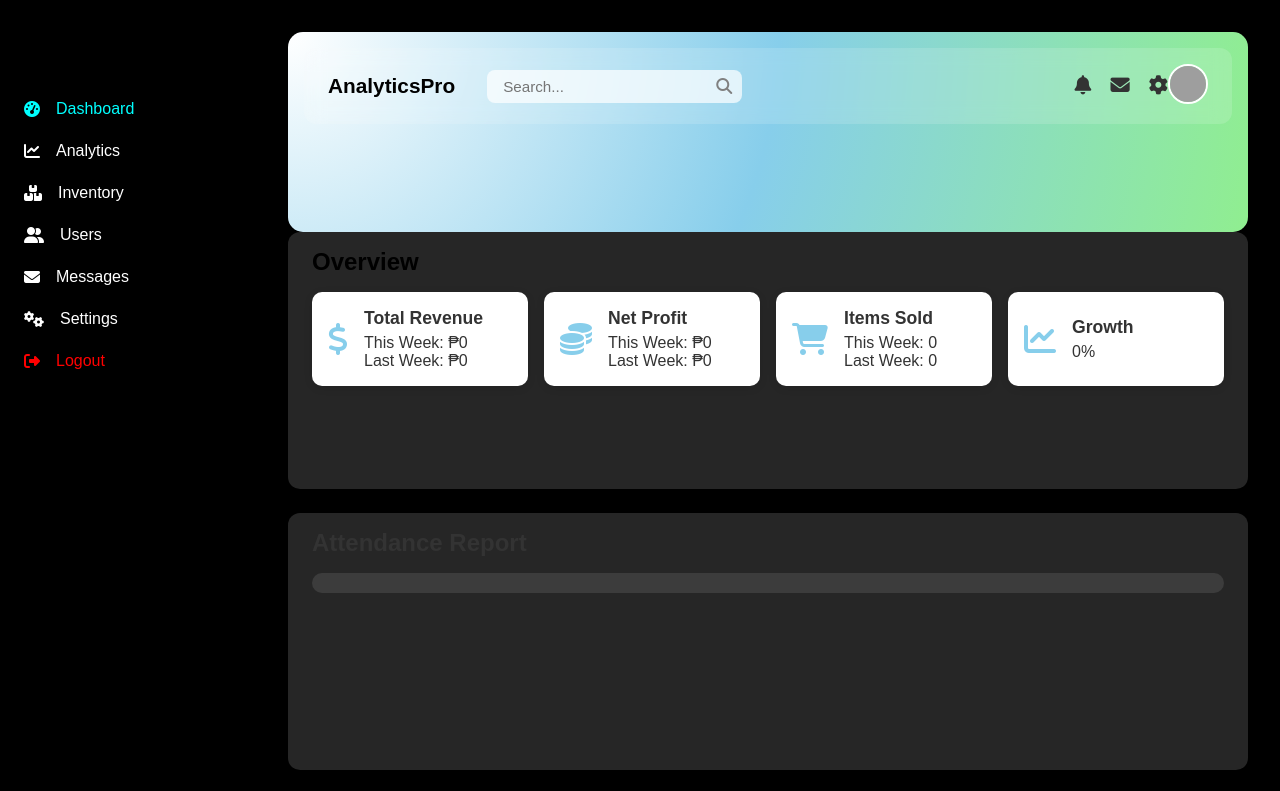
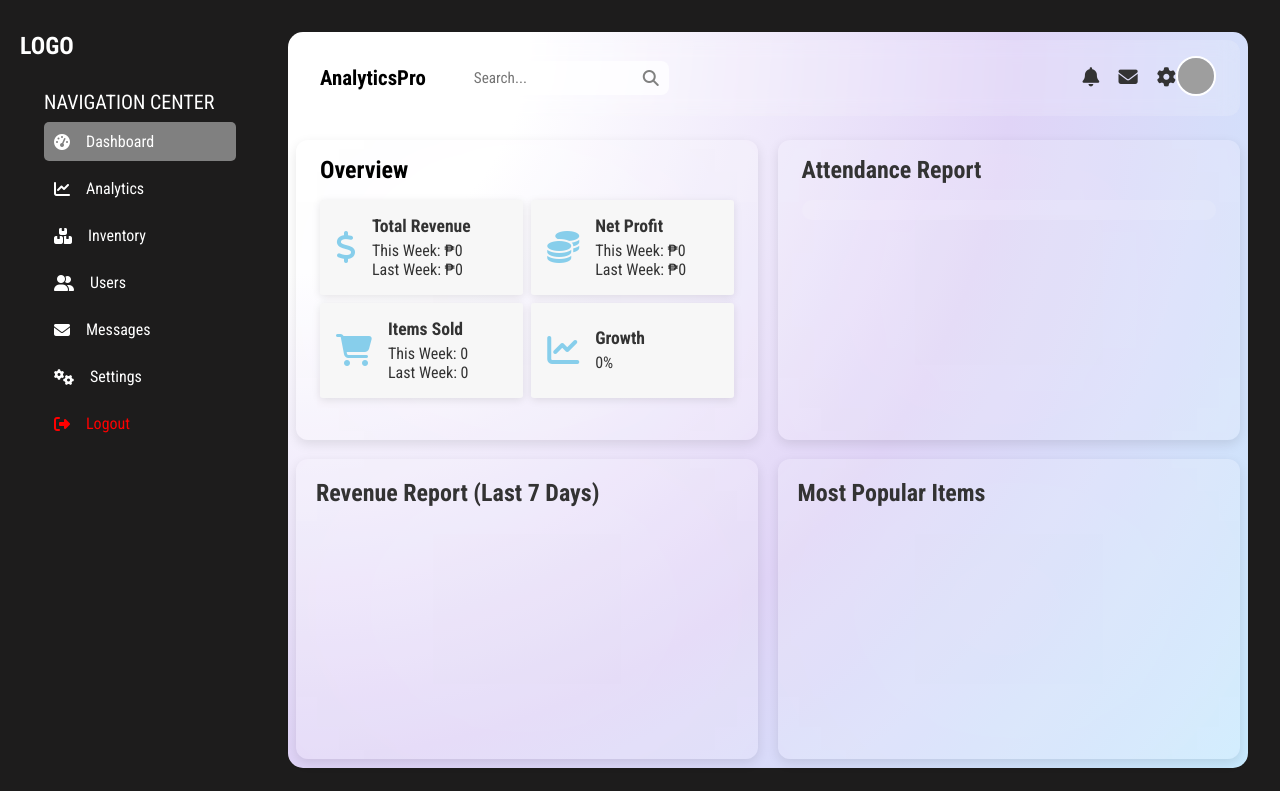
Before and after one commit to NELSNEAKO/Inventory-Management-Stystem-Web, a plain HTML site: page dashboard/index.html in a window 1280 px wide. Shown: the top 791 px of the page. Drawn offline with nearby package versions, Linux system fonts and the light colour scheme; no server answers; grey boxes are pictures that could not be loaded.

Commit message:
database work

```diff
--- a/dashboard/index.html
+++ b/dashboard/index.html
@@ -9,6 +9,7 @@
   <script src="https://kit.fontawesome.com/fada9cdcb6.js" crossorigin="anonymous"></script>
   <script src="https://cdn.jsdelivr.net/npm/chart.js"></script>
   <script src="https://code.jquery.com/jquery-3.6.0.min.js"></script>
+  <link href="https://fonts.googleapis.com/css2?family=Roboto+Condensed:ital,wght@0,100..900;1,100..900&display=swap" rel="stylesheet">
 
 </head>
 <body>
@@ -16,8 +17,9 @@
 
     <!-- SIDEBAR -->
     <nav class="sidebar">
-      <h3>NAVIGATION CENTER</h3>
+      <h1>LOGO</h1>
       <ul>
+        <h3>NAVIGATION CENTER</h3>
         <li class="active"><i class="fas fa-tachometer-alt"></i> Dashboard</li>
         <li><i class="fas fa-chart-line"></i> Analytics</li>
         <li><i class="fas fa-boxes"></i> Inventory</li>
@@ -50,7 +52,7 @@
             <img src="https://i.pravatar.cc/40?img=1" alt="Profile" />
           </div>
         </div>
-      </section>
+
       <!-- Other dashboard content goes here -->
 
       <div class="main-content">
@@ -113,7 +115,7 @@
         </div>
 
       </div>
-
+    </section>
     </main>
   </div>
 
--- a/dashboard/styles.css
+++ b/dashboard/styles.css
@@ -2,12 +2,12 @@
     margin: 0;
     padding: 0;
     box-sizing: border-box;
-    font-family: Arial, sans-serif;
+    font-family: 'Roboto Condensed', sans-serif;
   }
 
   body, html {
     height: 100%;
-    background-color: black;
+    background-color: rgb(29, 28, 28);
     color: white;
   }
 
@@ -20,25 +20,30 @@
 
   /* SIDE BAR */
   .sidebar {
+    padding: 20px;
     width: 20vw;
-    background-color: black;
+    background-color: rgb(29, 28, 28);
     padding-top: 2rem;
   }
 
-  .sidebar h3{
-    font-size: 30px;
-    color: black;
-  }
+  .sidebar h3 {
+    font-size: 20px;
+    font-weight: 400;
+    color: white;
+    margin-top: 30px;
+}
 
   .sidebar ul {
     list-style: none;
     display: flex;
     flex-direction: column;
-    gap: 1.5rem;
+    gap: 0.5rem;
     padding-left: 1.5rem;
   }
 
   .sidebar li {
+    padding: 10px;
+    border-radius: 5px;
     display: flex;
     align-items: center;
     gap: 1rem;
@@ -48,11 +53,11 @@
   }
 
   .sidebar li:hover {
-    color: #00ffff;
+    background-color: grey;
   }
 
   .sidebar .active {
-    color: #00ffff;
+    background-color: grey;
   }
 
   .sidebar .logout {
@@ -61,21 +66,20 @@
   }
 
 
-
   /* Main content */
   .content {
     flex-grow: 1;
     padding: 2rem;
-    background-color: black;
+    background-color: rgb(29, 28, 28);
   }
 
   /* Main section at top */
   .main-section {
     width: 100%;
-    height: 200px;
-    background: radial-gradient(circle at top left, white, skyblue, lightgreen);
+    height: 100%;
+    background: radial-gradient(circle at top left, white 20%, #e0d4f7 60%, #c8eafe 100%);
     border-radius: 15px;
-    padding: 1rem;
+    padding: 0.5rem;
   }
 
 
@@ -146,32 +150,36 @@
 
 .main-content {
   display: grid;
-  grid-template-rows: repeat(4, 1fr);
-  gap: 1.5rem;
+  grid-template-columns: repeat(2, 1fr);
+  gap: 1.2rem;
 }
 
 /* Each container */
 .dashboard-container {
-  background: rgba(255, 255, 255, 0.15);
-  backdrop-filter: blur(10px);
+  background: rgba(255, 255, 255, 0.2);
+  backdrop-filter: blur(1000px);
+  box-shadow: 0 4px 12px rgba(0, 0, 0, 0.1); /* softer shadow */
   border-radius: 12px;
   padding: 1rem 1.5rem;
-  color: black;
+  color: #000;
+  height: 300px;
+  overflow: hidden; /* optional: prevents content from spilling */
 }
+
 
 /* Overview card layout */
 .overview-cards {
   display: grid;
-  grid-template-columns: repeat(4, 1fr);
-  gap: 1rem;
+  grid-template-columns: repeat(2, 1fr);
+  gap: 0.5rem;
   margin-top: 1rem;
 }
 
 .card {
-  background: white;
+  background: #f7f7f7;
   color: #333;
   padding: 1rem;
-  border-radius: 10px;
+  border-radius: 3px;
   display: flex;
   gap: 1rem;
   align-items: center;
@@ -227,7 +235,6 @@
 
 #revenue-report,
 #top-items {
-  background: rgba(255, 255, 255, 0.1);
   border-radius: 12px;
   padding: 20px;
   color: #fff;
@@ -237,7 +244,7 @@
 #revenue-report h2,
 #top-items h2 {
   margin-bottom: 15px;
-  color: #fff;
+  color: #333;
 }
 
 .top-items-container {
```
